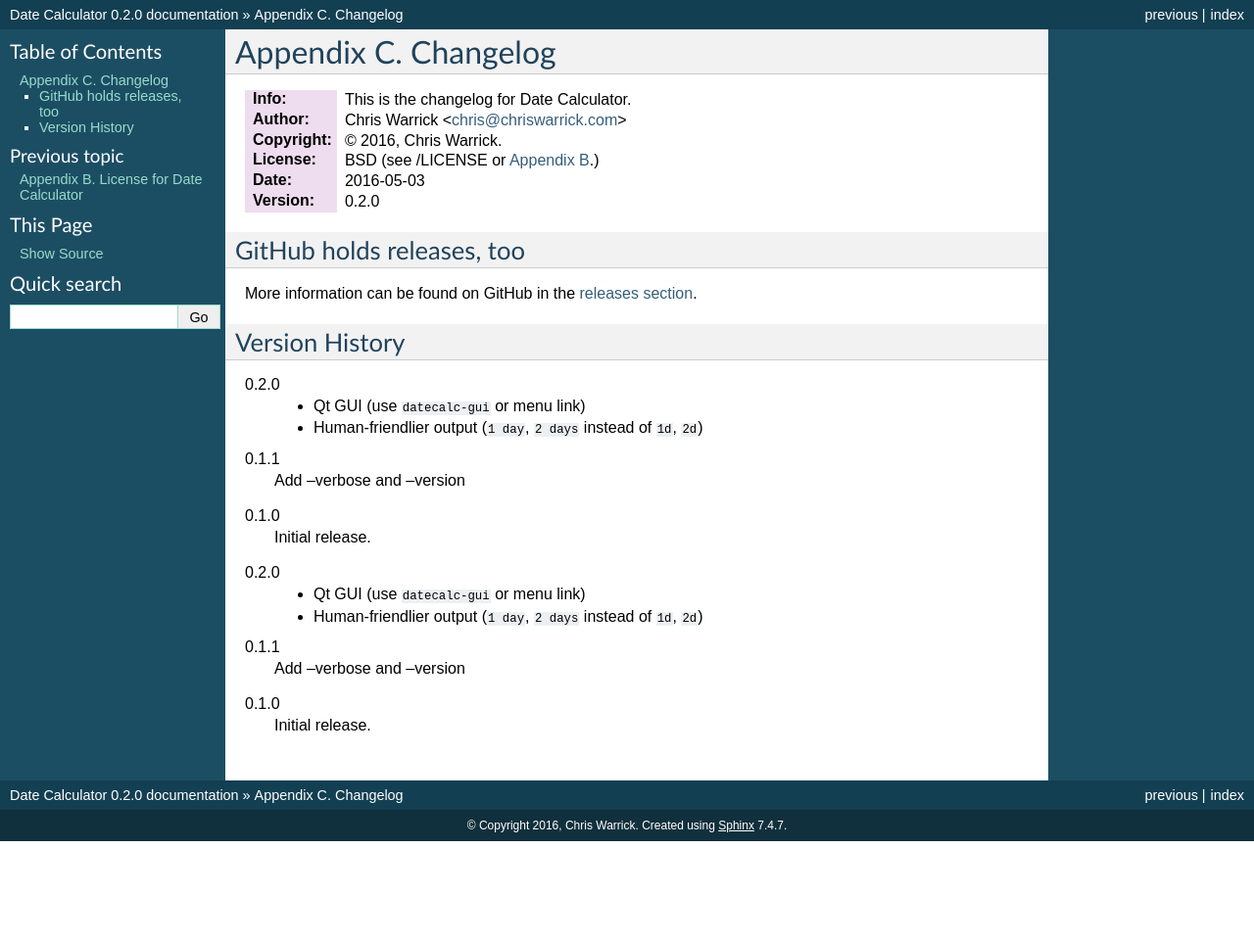
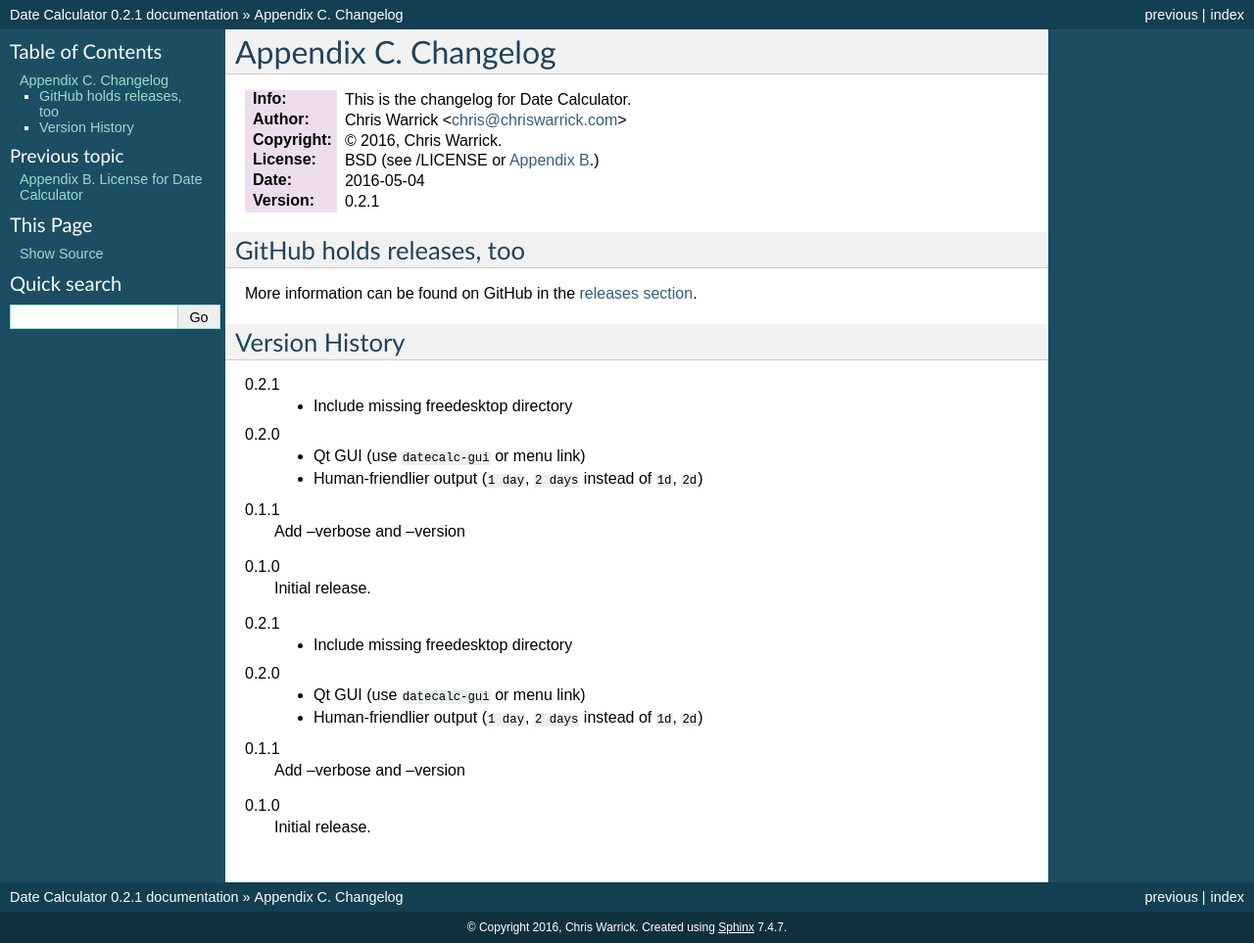
Before and after one commit to Kwpolska/datecalc, a Sphinx documentation site: the page built from docs/CHANGELOG.rst, in a window 1280 px wide. Shown: the whole page at 98% size. Built offline with Sphinx 7.4.7, drawn with Linux system fonts in a browser that asks for light colours; before the commit the page ends 900 px from its top, so only the background shows below that.

Commit message:
v0.2.1: include missing freedesktop directory
Signed-off-by: Chris Warrick <kwpolska@gmail.com>

```diff
--- a/CONTRIBUTING.rst
+++ b/CONTRIBUTING.rst
@@ -5,8 +5,8 @@ Appendix A. Contribution rules
 :Author: Chris Warrick <chris@chriswarrick.com>
 :Copyright: © 2016, Chris Warrick.
 :License: BSD (see /LICENSE or :doc:`Appendix B <LICENSE>`.)
-:Date: 2016-05-03
-:Version: 0.2.0
+:Date: 2016-05-04
+:Version: 0.2.1
 
 .. index:: contributing
 
--- a/README.rst
+++ b/README.rst
@@ -4,8 +4,8 @@ Date Calculator
 :Info: This is the README file for Date Calculator.
 :Author: Chris Warrick <chris@chriswarrick.com>
 :Copyright: © 2016, Chris Warrick.
-:Date: 2016-05-03
-:Version: 0.2.0
+:Date: 2016-05-04
+:Version: 0.2.1
 
 .. index: README
 .. image:: https://travis-ci.org/Kwpolska/datecalc.svg?branch=master
--- a/datecalc/__init__.py
+++ b/datecalc/__init__.py
@@ -1,5 +1,5 @@
 # -*- encoding: utf-8 -*-
-# Date Calculator v0.2.0
+# Date Calculator v0.2.1
 # A simple date calculator.
 # Copyright © 2016, Chris Warrick.
 # All rights reserved.
@@ -40,7 +40,7 @@ A simple date calculator.
 """
 
 __title__ = 'Date Calculator'
-__version__ = '0.2.0'
+__version__ = '0.2.1'
 __author__ = 'Chris Warrick'
 __license__ = '3-clause BSD'
 __docformat__ = 'restructuredtext en'
--- a/docs/CHANGELOG.rst
+++ b/docs/CHANGELOG.rst
@@ -5,8 +5,8 @@ Appendix C. Changelog
 :Author: Chris Warrick <chris@chriswarrick.com>
 :Copyright: © 2016, Chris Warrick.
 :License: BSD (see /LICENSE or :doc:`Appendix B <LICENSE>`.)
-:Date: 2016-05-03
-:Version: 0.2.0
+:Date: 2016-05-04
+:Version: 0.2.1
 
 .. index:: CHANGELOG
 
@@ -19,6 +19,9 @@ More information can be found on GitHub in the `releases section
 Version History
 ===============
 
+0.2.1
+    * Include missing freedesktop directory
+
 0.2.0
     * Qt GUI (use ``datecalc-gui`` or menu link)
     * Human-friendlier output (``1 day``, ``2 days`` instead of ``1d``, ``2d``)
@@ -29,6 +32,9 @@ Version History
 0.1.0
     Initial release.
 
+0.2.1
+    * Include missing freedesktop directory
+
 0.2.0
     * Qt GUI (use ``datecalc-gui`` or menu link)
     * Human-friendlier output (``1 day``, ``2 days`` instead of ``1d``, ``2d``)
--- a/docs/CONTRIBUTING.rst
+++ b/docs/CONTRIBUTING.rst
@@ -5,8 +5,8 @@ Appendix A. Contribution rules
 :Author: Chris Warrick <chris@chriswarrick.com>
 :Copyright: © 2016, Chris Warrick.
 :License: BSD (see /LICENSE or :doc:`Appendix B <LICENSE>`.)
-:Date: 2016-05-03
-:Version: 0.2.0
+:Date: 2016-05-04
+:Version: 0.2.1
 
 .. index:: contributing
 
--- a/docs/LICENSE.rst
+++ b/docs/LICENSE.rst
@@ -5,8 +5,8 @@ Appendix B. License for Date Calculator
 :Author: Chris Warrick <chris@chriswarrick.com>
 :Copyright: © 2016, Chris Warrick.
 :License: BSD (see /LICENSE or :doc:`Appendix B <LICENSE>`.)
-:Date: 2016-05-03
-:Version: 0.2.0
+:Date: 2016-05-04
+:Version: 0.2.1
 
 .. index:: LICENSE
 
--- a/docs/README.rst
+++ b/docs/README.rst
@@ -4,8 +4,8 @@ Date Calculator
 :Info: This is the README file for Date Calculator.
 :Author: Chris Warrick <chris@chriswarrick.com>
 :Copyright: © 2016, Chris Warrick.
-:Date: 2016-05-03
-:Version: 0.2.0
+:Date: 2016-05-04
+:Version: 0.2.1
 
 .. index: README
 .. image:: https://travis-ci.org/Kwpolska/datecalc.svg?branch=master
--- a/docs/conf.py
+++ b/docs/conf.py
@@ -48,9 +48,9 @@ copyright = u'2016, Chris Warrick'
 # built documents.
 #
 # The short X.Y version.
-version = '0.2.0'
+version = '0.2.1'
 # The full version, including alpha/beta/rc tags.
-release = '0.2.0'
+release = '0.2.1'
 
 # The language for content autogenerated by Sphinx. Refer to documentation
 # for a list of supported languages.
--- a/setup.py
+++ b/setup.py
@@ -5,7 +5,7 @@ from setuptools import setup, find_packages
 
 
 setup(name='datecalc',
-      version='0.2.0',
+      version='0.2.1',
       description='A simple date calculator.',
       keywords='datecalc,date,time',
       author='Chris Warrick',
```
Also changed, not shown: CHANGELOG.rst (+8 -2 lines), 7 other files.
